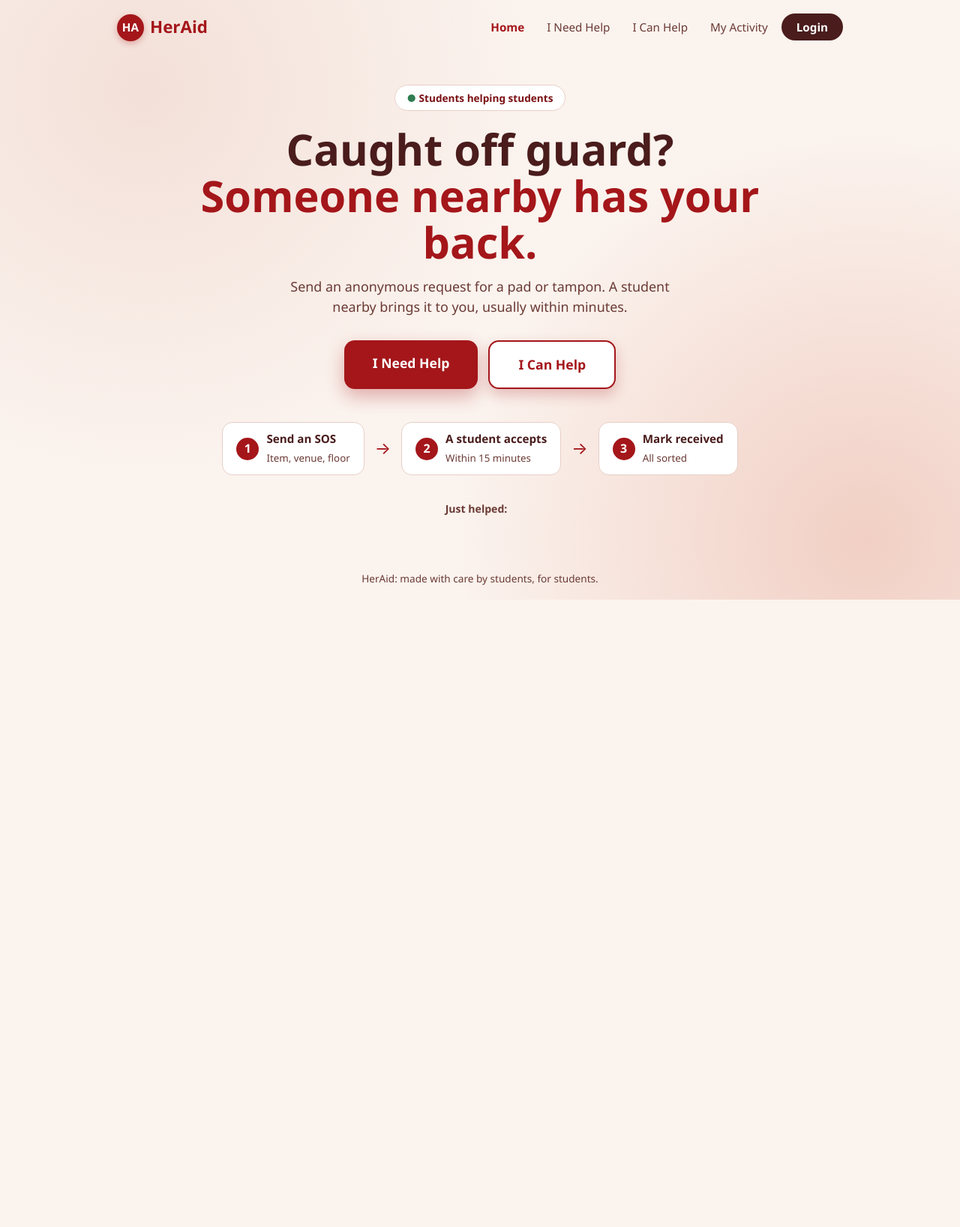
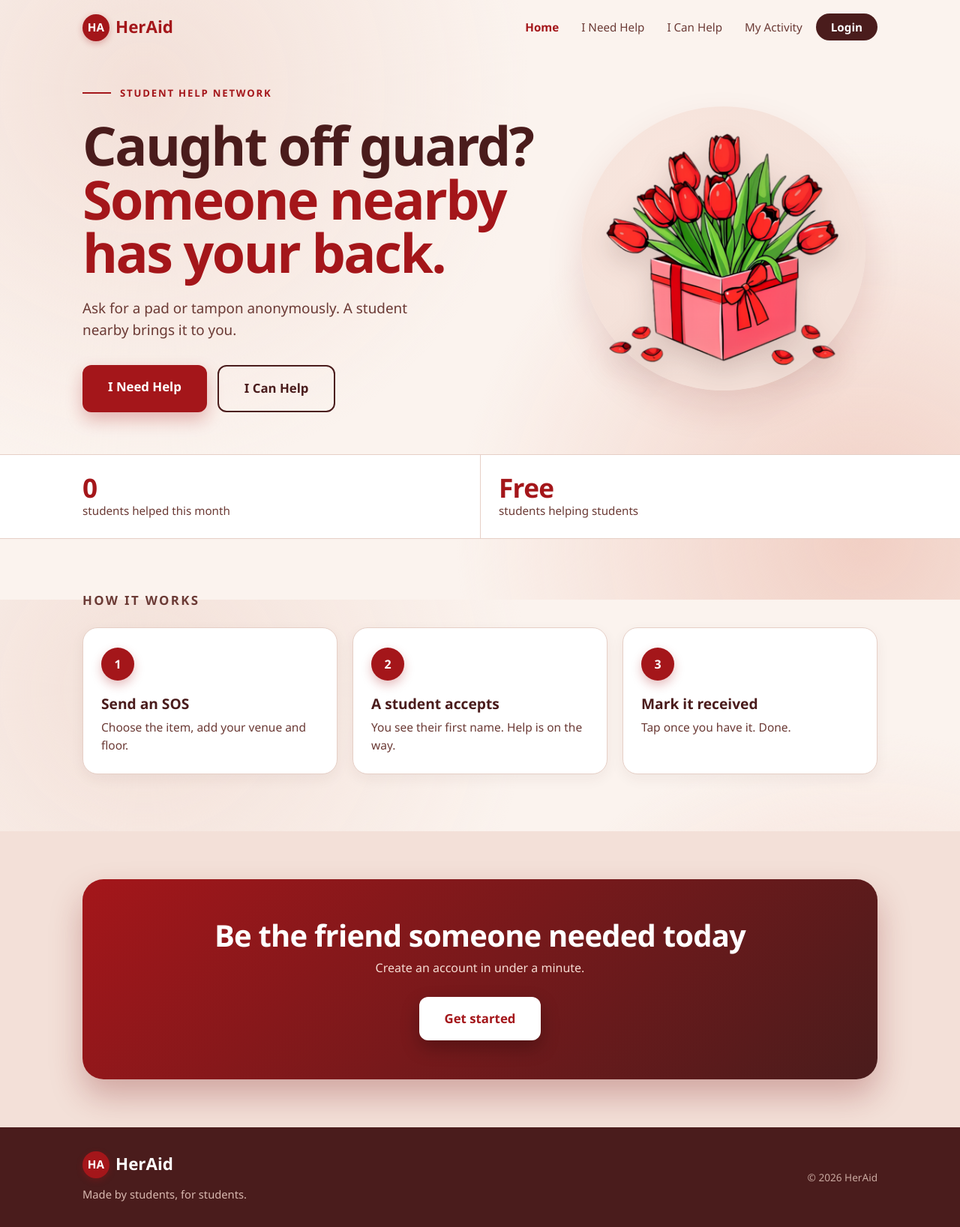
Before and after one commit to RituPrabhat/HerAid, a plain HTML site: page frontend/index.html in a window 1280 px wide. Shown: the whole page at 75% size. Before the commit the page ends 800 px from the top, so only its background shows below. Drawn offline with Linux system fonts and the light colour scheme; no server answers.

Commit message:
changed overall layout

```diff
--- /dev/null
+++ b/frontend/css/home.css
@@ -0,0 +1,80 @@
+/* HerAid homepage (loaded only by index.html; everything is scoped to body.home-page) */
+
+body.home-page .container { max-width: 1100px; padding-left: 20px; padding-right: 20px; }
+.h-wrap { max-width: 1100px; margin: 0 auto; padding: 0 20px; }
+
+/* ---------- Hero: text left, illustration right ---------- */
+.h-hero .h-wrap { display: grid; grid-template-columns: 1.2fr 0.8fr; gap: 32px; align-items: center; padding-top: 40px; padding-bottom: 56px; }
+.h-label { display: flex; align-items: center; gap: 12px; font-size: 0.82rem; font-weight: 700; letter-spacing: 0.14em; text-transform: uppercase; color: var(--red); margin-bottom: 24px; }
+.h-label::before { content: ""; width: 38px; height: 2px; background: var(--red); }
+.h-hero h1 { font-size: clamp(2rem, 5.6vw, 4.5rem); line-height: 1; letter-spacing: -0.035em; font-weight: 800; margin-bottom: 24px; }
+.h-hero h1 span { color: var(--red); }
+.h-sub { font-size: 1.18rem; color: var(--brown-soft); max-width: 480px; margin-bottom: 32px; }
+
+.h-btns { display: flex; gap: 14px; flex-wrap: wrap; }
+.hbtn { display: inline-block; padding: 16px 34px; border-radius: 12px; font-weight: 700; font-size: 1.05rem; transition: 0.15s; }
+.hbtn:hover { transform: translateY(-2px); text-decoration: none; }
+.hbtn-red { background: var(--red); color: var(--white); box-shadow: 0 10px 22px rgba(164, 22, 26, 0.28); }
+.hbtn-red:hover { background: var(--red-dark); }
+.hbtn-line { border: 2px solid var(--brown); color: var(--brown); }
+.hbtn-line:hover { background: var(--brown); color: var(--white); }
+
+.h-art { position: relative; display: flex; justify-content: center; align-items: center; }
+.h-art::before {
+  content: ""; position: absolute; width: min(380px, 92%); aspect-ratio: 1; border-radius: 50%;
+  background: radial-gradient(circle at 35% 30%, #f9e7df, var(--blush) 70%);
+  box-shadow: 0 24px 50px rgba(122, 15, 18, 0.12);
+}
+.h-art img { position: relative; width: min(340px, 88%); height: auto; display: block; filter: drop-shadow(0 14px 18px rgba(74, 28, 28, 0.18)); }
+
+/* ---------- Facts strip ---------- */
+.h-facts { background: var(--white); border-top: 1px solid var(--line); border-bottom: 1px solid var(--line); }
+.h-facts .h-wrap { display: grid; grid-template-columns: repeat(2, 1fr); }
+.h-fact { padding: 24px; border-left: 1px solid var(--line); }
+.h-fact:first-child { border-left: 0; padding-left: 0; }
+.h-fact b { display: block; font-size: 2.2rem; color: var(--red); letter-spacing: -0.02em; line-height: 1.1; }
+.h-fact span { color: var(--brown-soft); font-size: 0.95rem; }
+
+/* ---------- How it works ---------- */
+.h-how { padding: 72px 0 76px; }
+.h-how h2 { font-size: 1.05rem; letter-spacing: 0.14em; text-transform: uppercase; color: var(--brown-soft); margin-bottom: 26px; font-weight: 700; }
+.h-steps { display: grid; grid-template-columns: repeat(3, 1fr); gap: 20px; }
+.h-step { background: var(--white); border: 1px solid var(--line); border-radius: 20px; padding: 26px 24px; box-shadow: 0 6px 18px rgba(74, 28, 28, 0.06); transition: transform 0.2s, box-shadow 0.2s; }
+.h-step:hover { transform: translateY(-4px); box-shadow: 0 16px 30px rgba(74, 28, 28, 0.12); }
+.h-step i { width: 44px; height: 44px; border-radius: 50%; background: var(--red); color: var(--white); font-style: normal; font-weight: 800; display: flex; align-items: center; justify-content: center; margin-bottom: 16px; box-shadow: 0 6px 14px rgba(164, 22, 26, 0.28); }
+.h-step b { display: block; font-size: 1.2rem; margin-bottom: 4px; }
+.h-step p { color: var(--brown-soft); font-size: 0.97rem; }
+
+/* ---------- Closing call to action ---------- */
+body.home-page main { display: flex; flex-direction: column; }
+.h-close { background: var(--blush); padding: 64px 0; flex: 1; display: flex; align-items: center; }
+.h-close .h-wrap { width: 100%; }
+.h-cta { background: linear-gradient(135deg, var(--red) 0%, var(--brown) 100%); border-radius: 28px; color: var(--white); text-align: center; padding: 52px 24px; box-shadow: 0 22px 44px rgba(122, 15, 18, 0.28); }
+.h-cta h3 { font-size: clamp(1.7rem, 3.6vw, 2.5rem); line-height: 1.15; letter-spacing: -0.02em; margin-bottom: 8px; color: var(--white); }
+.h-cta p { color: #f6dcd3; margin-bottom: 26px; }
+.h-cta .hbtn { background: var(--white); color: var(--red); box-shadow: 0 10px 24px rgba(0, 0, 0, 0.25); }
+.h-cta .hbtn:hover { background: var(--blush); }
+
+/* ---------- Footer: shared (see style.css); no gap above it on the homepage ---------- */
+body.home-page .site-footer { margin-top: 0; }
+
+/* ---------- Tablet ---------- */
+@media (max-width: 700px) {
+  .h-hero .h-wrap { grid-template-columns: 1fr; gap: 10px; padding-top: 20px; }
+  .h-art { order: 2; margin-top: 8px; }
+  .h-art::before { width: min(300px, 80%); }
+  .h-art img { width: min(270px, 70%); }
+  .h-how { padding: 52px 0 56px; }
+  .h-close { padding: 44px 0; }
+}
+
+/* ---------- Phone ---------- */
+@media (max-width: 640px) {
+  .h-steps { grid-template-columns: 1fr; gap: 14px; }
+  .h-btns .hbtn { width: 100%; text-align: center; }
+  .h-hero .h-wrap { padding-bottom: 30px; }
+  .h-fact { padding: 18px 10px; }
+  .h-fact:first-child { padding-left: 0; }
+  .h-fact b { font-size: 1.5rem; }
+  .h-fact span { font-size: 0.82rem; display: block; line-height: 1.3; }
+}
--- a/frontend/css/style.css
+++ b/frontend/css/style.css
@@ -110,48 +110,6 @@ h1, h2, h3 { color: var(--brown); line-height: 1.2; }
 .page-head h1 span { color: var(--red); }
 .page-head .section-sub { max-width: 520px; margin: 0 auto 18px; }
 
-/* ---------- Homepage (one-screen layout) ---------- */
-.home {
-  display: flex; flex-direction: column; align-items: center; justify-content: center;
-  text-align: center; padding: 10px 20px 24px;
-}
-.home-pill {
-  background: var(--white); border: 1px solid var(--line); color: var(--red-dark);
-  padding: 6px 16px; border-radius: 999px; font-size: 0.85rem; font-weight: 600;
-  margin-bottom: 20px;
-}
-.home-pill b { color: var(--green); }
-.home h1 { font-size: 3.6rem; line-height: 1.08; max-width: 760px; margin-bottom: 14px; }
-.home h1 span { color: var(--red); }
-.home-lead { color: var(--brown-soft); font-size: 1.12rem; max-width: 520px; margin-bottom: 30px; }
-
-.home-btns { display: flex; gap: 14px; flex-wrap: wrap; justify-content: center; margin-bottom: 44px; }
-.home-btns .btn { padding: 17px 38px; border-radius: 14px; font-weight: 700; font-size: 1.1rem; transition: 0.15s; }
-.home-btns .btn:hover { transform: translateY(-2px); }
-.home-btns .btn-red { background: var(--red); color: var(--white); box-shadow: 0 10px 24px rgba(164, 22, 26, 0.32); }
-.home-btns .btn-red:hover { background: var(--red-dark); }
-.home-btns .btn-line { background: var(--white); border: 2px solid var(--red); color: var(--red); }
-.home-btns .btn-line:hover { background: var(--red); color: var(--white); }
-
-.flow { display: flex; align-items: center; justify-content: center; gap: 14px; flex-wrap: wrap; margin-bottom: 34px; }
-.flow-step {
-  display: flex; align-items: center; gap: 10px; background: var(--white);
-  border: 1px solid var(--line); border-radius: 14px; padding: 10px 18px; text-align: left;
-}
-.flow-step i {
-  width: 30px; height: 30px; border-radius: 50%; background: var(--red); color: var(--white);
-  font-style: normal; font-weight: 700; display: flex; align-items: center; justify-content: center; flex: none;
-}
-.flow-step b { display: block; font-size: 0.95rem; }
-.flow-step small { color: var(--brown-soft); }
-.flow-arrow { color: var(--red); font-size: 1.4rem; }
-
-.recent { display: flex; gap: 10px; flex-wrap: wrap; justify-content: center; align-items: center; font-size: 0.88rem; }
-.recent-label { color: var(--brown-soft); font-weight: 600; }
-.chips { display: flex; gap: 10px; flex-wrap: wrap; justify-content: center; }
-.chip { background: #e5f4ea; color: var(--green); padding: 6px 14px; border-radius: 999px; font-weight: 600; }
-.chips-empty { color: var(--grey); }
-
 /* ---------- Sections and cards (inner pages) ---------- */
 .section { padding: 40px 0; }
 .section h2 { font-size: 1.6rem; margin-bottom: 18px; }
@@ -197,8 +155,12 @@ input:focus, select:focus, textarea:focus {
 .badge.fulfilled { background: #e5f4ea; color: var(--green); }
 .badge.expired { background: #eee4e1; color: var(--grey); }
 
-/* ---------- Footer ---------- */
-.footer { text-align: center; padding: 18px 16px; font-size: 0.85rem; color: var(--brown-soft); }
+/* ---------- Footer (same on every page) ---------- */
+.site-footer { background: var(--brown); color: #e9cfc7; margin-top: 48px; }
+.foot-inner { display: flex; justify-content: space-between; align-items: center; gap: 16px 28px; flex-wrap: wrap; padding-top: 32px; padding-bottom: 32px; }
+.site-footer .brand { color: var(--white); }
+.site-footer p { color: #d9b9b0; font-size: 0.92rem; max-width: 320px; margin-top: 10px; }
+.foot-copy { font-size: 0.85rem; color: #c9a9a0; }
 
 /* ---------- Responsive ---------- */
 body { overflow-wrap: break-word; }
@@ -206,8 +168,6 @@ img, svg { max-width: 100%; }
 
 /* Tablets and small laptops */
 @media (max-width: 760px) {
-  .home h1 { font-size: 2.3rem; }
-  .flow-arrow { display: none; }
 }
 
 /* Phones */
@@ -227,14 +187,8 @@ img, svg { max-width: 100%; }
   }
   #nav-auth a.nav-login { padding: 8px 18px; }
 
-  /* Homepage */
-  .home { padding: 6px 16px 20px; }
-  .home h1, .page-head h1 { font-size: 2rem; }
-  .home-lead { font-size: 1rem; margin-bottom: 22px; }
-  .home-btns { flex-direction: column; width: 100%; max-width: 340px; gap: 10px; margin-bottom: 28px; }
-  .home-btns .btn { width: 100%; text-align: center; padding: 15px 20px; }
-  .flow { flex-direction: column; align-items: stretch; width: 100%; max-width: 340px; gap: 8px; margin-bottom: 24px; }
-  .recent { flex-direction: column; }
+  .page-head h1 { font-size: 2rem; }
+  .foot-inner { flex-direction: column; align-items: flex-start; padding-top: 28px; padding-bottom: 28px; }
 
   /* Inner pages */
   .form-card { margin: 16px auto; }
--- a/frontend/index.html
+++ b/frontend/index.html
@@ -4,10 +4,12 @@
   <meta charset="UTF-8">
   <meta name="viewport" content="width=device-width, initial-scale=1.0">
   <title>HerAid: help is one tap away</title>
+  <meta name="description" content="Ask for a pad or tampon anonymously. A student nearby brings it to you.">
   <link rel="icon" type="image/svg+xml" href="favicon.svg">
   <link rel="stylesheet" href="css/style.css">
+  <link rel="stylesheet" href="css/home.css">
 </head>
-<body>
+<body class="home-page">
 
   <header class="nav">
     <div class="container">
@@ -25,33 +27,63 @@
     </div>
   </header>
 
-  <main class="home">
-    <div class="home-pill"><b>●</b> <span id="counter">Students helping students</span></div>
+  <main>
 
-    <h1>Caught off guard?<br><span>Someone nearby has your back.</span></h1>
-    <p class="home-lead">Send an anonymous request for a pad or tampon. A student nearby brings it to you, usually within minutes.</p>
+    <section class="h-hero">
+      <div class="h-wrap">
+        <div>
+          <div class="h-label">Student help network</div>
+          <h1>Caught off guard?<br><span>Someone nearby<br>has your back.</span></h1>
+          <p class="h-sub">Ask for a pad or tampon anonymously. A student nearby brings it to you.</p>
+          <div class="h-btns">
+            <a class="hbtn hbtn-red" href="request.html">I Need Help</a>
+            <a class="hbtn hbtn-line" href="requests.html">I Can Help</a>
+          </div>
+        </div>
+        <div class="h-art">
+          <img src="images/tulips.png" alt="A gift box of red tulips" width="340" height="340">
+        </div>
+      </div>
+    </section>
 
-    <div class="home-btns">
-      <a class="btn btn-red" href="request.html">I Need Help</a>
-      <a class="btn btn-line" href="requests.html">I Can Help</a>
+    <div class="h-facts">
+      <div class="h-wrap">
+        <div class="h-fact"><b id="count">0</b><span id="count-label">students helped this month</span></div>
+        <div class="h-fact"><b>Free</b><span>students helping students</span></div>
+      </div>
     </div>
 
-    <div class="flow">
-      <div class="flow-step"><i>1</i><div><b>Send an SOS</b><small>Item, venue, floor</small></div></div>
-      <span class="flow-arrow">→</span>
-      <div class="flow-step"><i>2</i><div><b>A student accepts</b><small>Within 15 minutes</small></div></div>
-      <span class="flow-arrow">→</span>
-      <div class="flow-step"><i>3</i><div><b>Mark received</b><small>All sorted</small></div></div>
-    </div>
+    <section class="h-how">
+      <div class="h-wrap">
+        <h2>How it works</h2>
+        <div class="h-steps">
+          <div class="h-step"><i>1</i><b>Send an SOS</b><p>Choose the item, add your venue and floor.</p></div>
+          <div class="h-step"><i>2</i><b>A student accepts</b><p>You see their first name. Help is on the way.</p></div>
+          <div class="h-step"><i>3</i><b>Mark it received</b><p>Tap once you have it. Done.</p></div>
+        </div>
+      </div>
+    </section>
 
-    <div class="recent">
-      <span class="recent-label">Just helped:</span>
-      <div class="chips" id="feed"></div>
-    </div>
+    <section class="h-close">
+      <div class="h-wrap">
+        <div class="h-cta">
+          <h3>Be the friend someone needed today</h3>
+          <p>Create an account in under a minute.</p>
+          <a class="hbtn" href="login.html">Get started</a>
+        </div>
+      </div>
+    </section>
+
   </main>
 
-  <footer class="footer">
-    HerAid: made with care by students, for students.
+  <footer class="site-footer">
+    <div class="container foot-inner">
+      <div>
+        <a href="index.html" class="brand"><span class="logo" aria-hidden="true">HA</span>HerAid</a>
+        <p>Made by students, for students.</p>
+      </div>
+      <div class="foot-copy">© 2026 HerAid</div>
+    </div>
   </footer>
 
   <script src="js/common.js"></script>
```
Also changed, not shown: frontend/js/home.js (+10 -36 lines), frontend/login.html (+8 -2 lines), frontend/my-activity.html (+8 -2 lines), frontend/request.html (+8 -2 lines), frontend/requests.html (+8 -2 lines), frontend/images/tulips.png (added).
